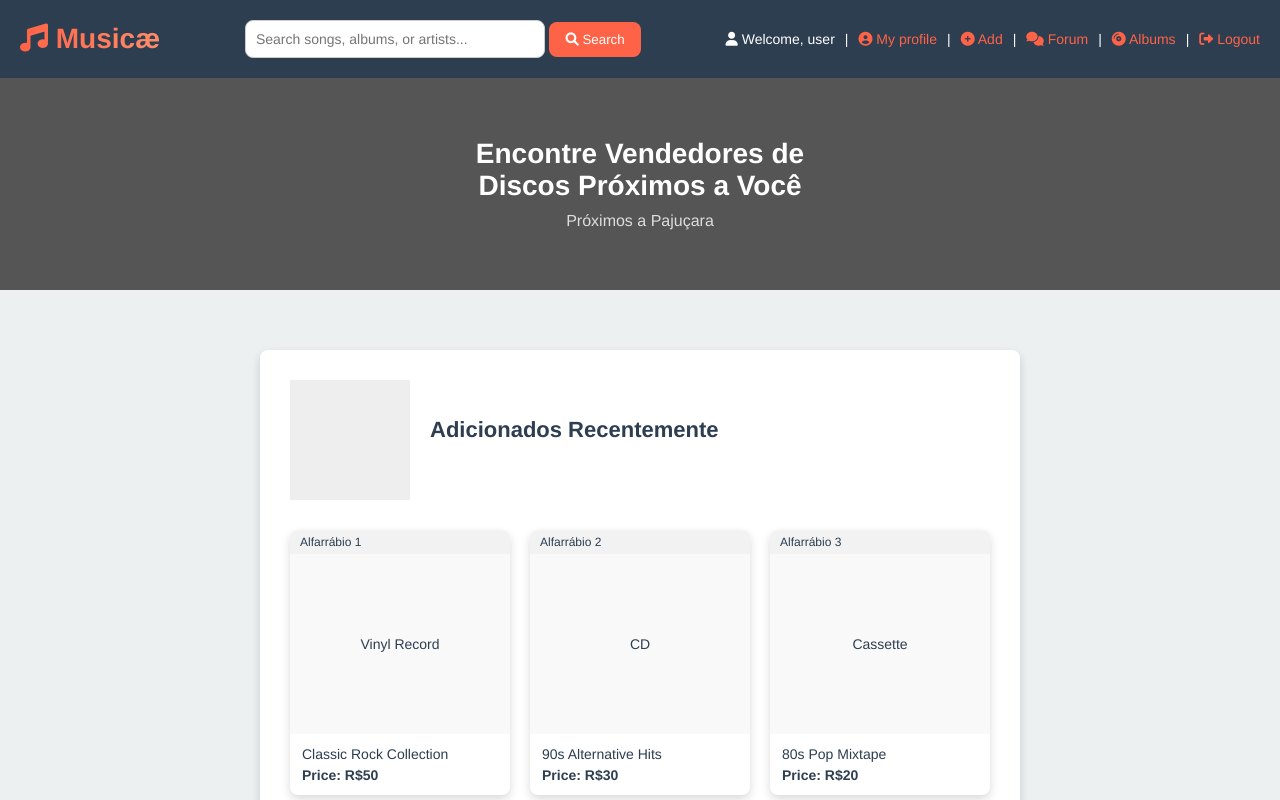
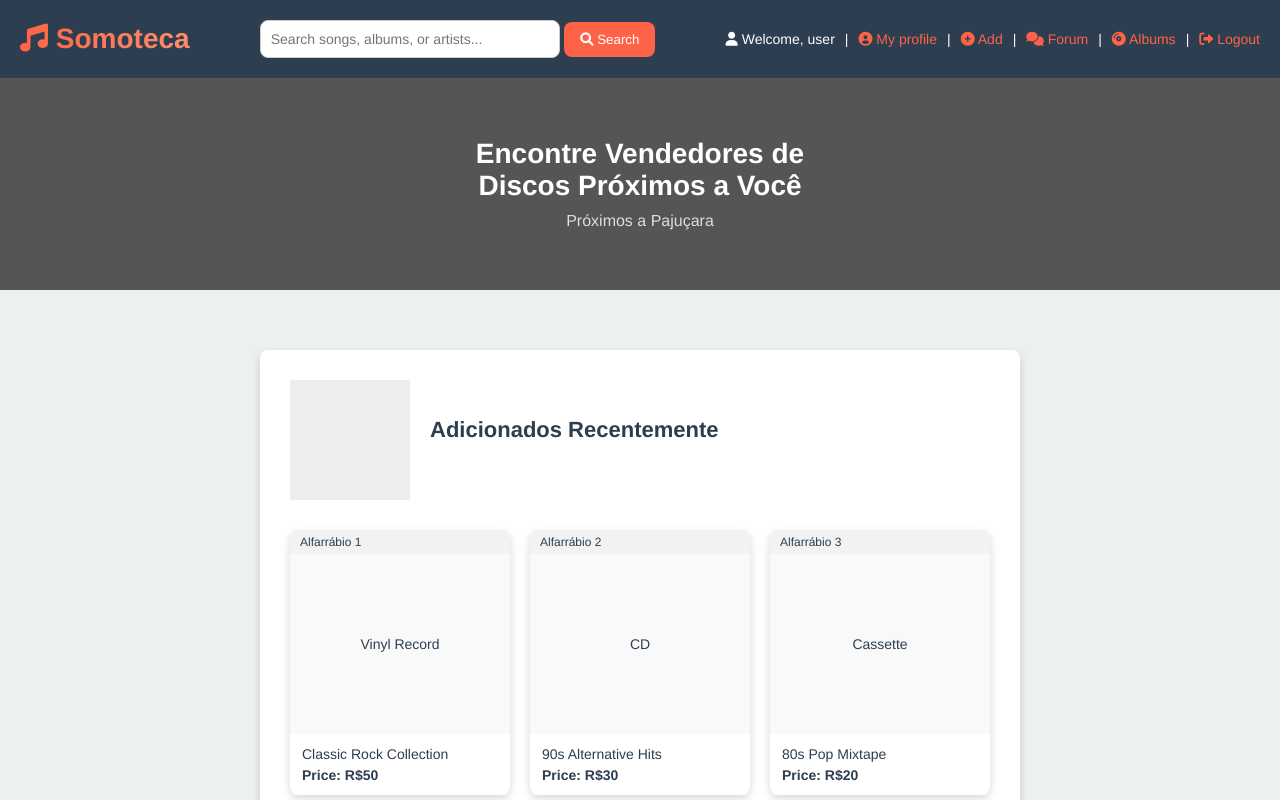
Before and after one commit to walberluis/Somoteca, a plain HTML site: page trocas-inicial.html in a window 1280 px wide. Shown: the top 800 px of the page. Drawn offline with Linux system fonts and the light colour scheme.

Commit message:
Update trocas-inicial.html

```diff
--- a/trocas-inicial.html
+++ b/trocas-inicial.html
@@ -15,7 +15,7 @@
   <body>
     <header>
       <a href="index.html" class="logo"
-        ><i class="fas fa-music"></i> Music<strong>æ</strong></a
+        ><i class="fas fa-music"></i> Somoteca</a
       >
       <div class="search-bar">
         <form action="#" method="GET">
```
